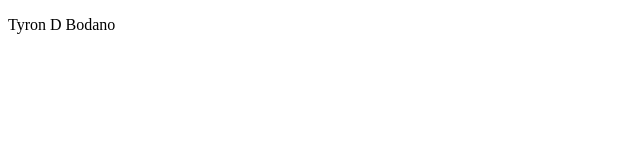
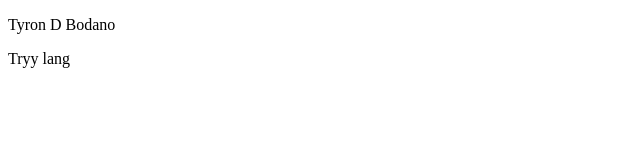
Before and after one commit to Codieeee/main, a plain HTML site: page index.html in a window 1280 px wide. Shown: the full height of the page, 0-640 px from the left. Drawn offline with Linux system fonts and the light colour scheme.

Commit message:
Second Commit

```diff
--- a/index.html
+++ b/index.html
@@ -7,5 +7,6 @@
 </head>
 <body>
     <p>Tyron D Bodano</p>
+    <p>Tryy lang</p>
 </body>
 </html>
```
